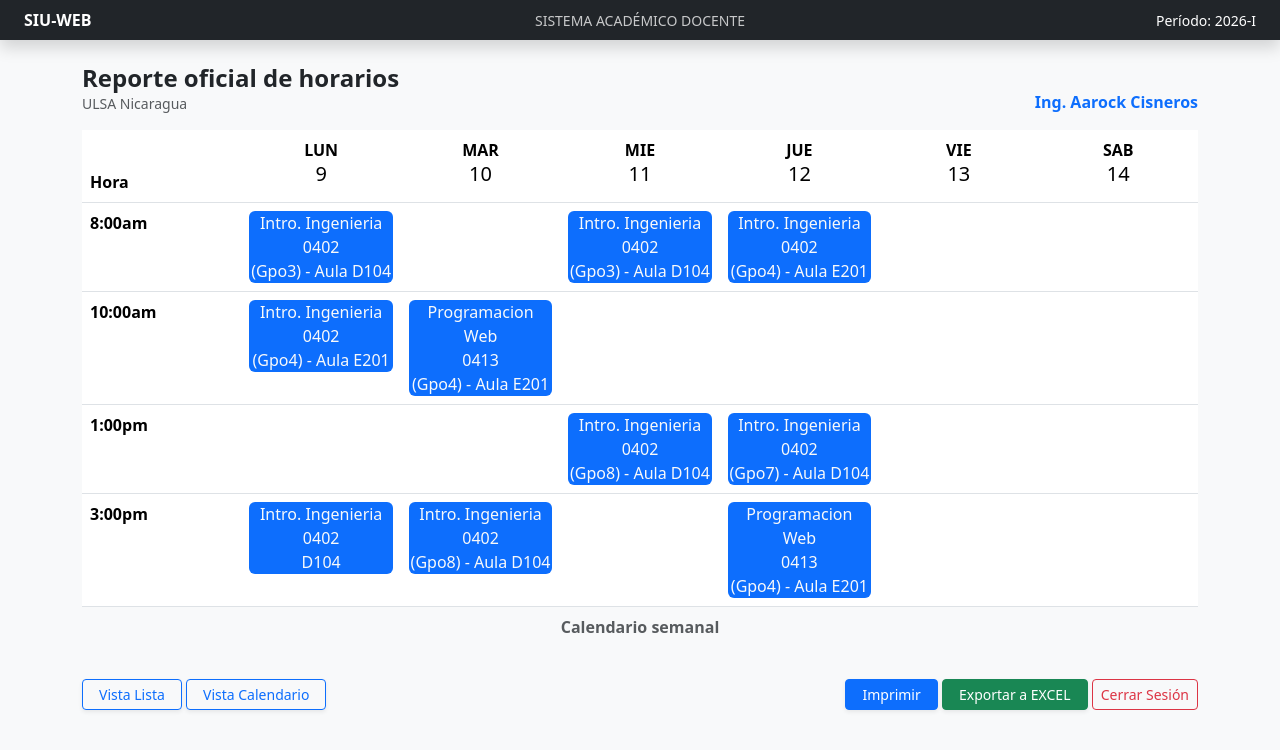
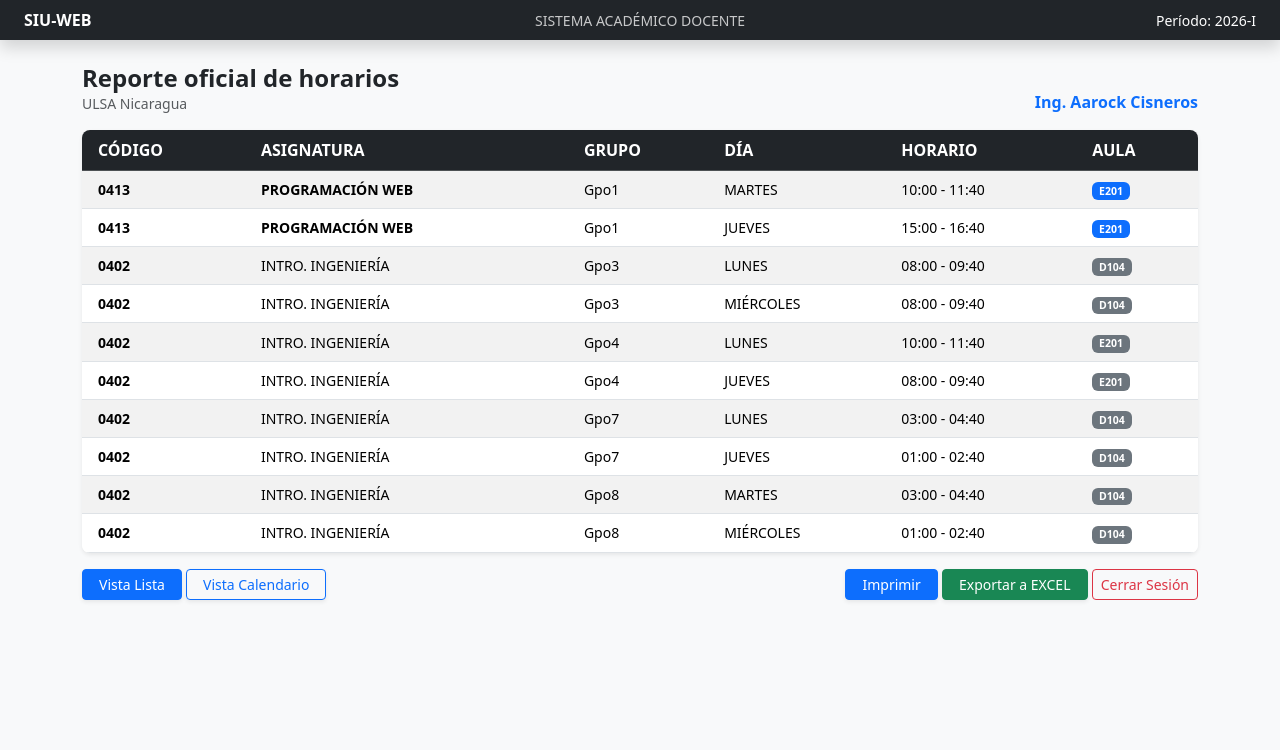
Before and after one commit to ItsRhyas/reto-bootstrap, a plain HTML site: page index.html in a window 1280 px wide. Both pictures are taken after a click on the button "Vista Lista". Drawn offline with nearby package versions, Linux system fonts and the light colour scheme.

Commit message:
Javascript aplicado

```diff
--- a/index.html
+++ b/index.html
@@ -42,7 +42,7 @@
         </p>
       </header>
 
-      <section class="visually-hidden">
+      <section id="lista">
         <div class="card shadow-sm border-0 rounded-3 overflow-hidden">
           <div class="table-responsive">
             <table class="table table-striped table-hover m-0 align-middle">
@@ -144,11 +144,11 @@
       </section>
 
       <section
-        class="visually-hidden"
-        id="calendario"
+        id="calendario-vista"
+        class="table-responsive d-none"
+        aria-labelledby="calendario-title"
         aria-hidden="true"
-      ></section>
-      <section class="table-responsive" aria-labelledby="calendario-title">
+      >
         <h2 id="calendario-title" class="visually-hidden">
           Calendario semanal
         </h2>
@@ -282,10 +282,18 @@
 
       <footer class="d-flex justify-content-between">
         <section class="btn-md-group mt-3 mb-5">
-          <button class="btn btn-outline-primary btn-sm px-3 shadow-sm mb-1">
+          <button
+            id="btnLista"
+            class="btn btn-outline-primary btn-sm px-3 shadow-sm mb-1"
+            aria-pressed="true"
+          >
             <i class="bi bi-printer"></i> Vista Lista
           </button>
-          <button class="btn btn-outline-primary btn-sm px-3 shadow-sm mb-1">
+          <button
+            id="btnCalendario"
+            class="btn btn-outline-primary btn-sm px-3 shadow-sm mb-1"
+            aria-pressed="false"
+          >
             <i class="bi bi-printer"></i> Vista Calendario
           </button>
         </section>
@@ -302,5 +310,6 @@
         </section>
       </footer>
     </main>
+    <script src="vista.js"></script>
   </body>
 </html>
--- a/vista.js
+++ b/vista.js
@@ -0,0 +1,45 @@
+document.addEventListener("DOMContentLoaded", () => {
+  const listaSection = document.getElementById("lista");
+  const calendarioSection = document.getElementById("calendario-vista");
+  const btnLista = document.getElementById("btnLista");
+  const btnCalendario = document.getElementById("btnCalendario");
+
+  if (!listaSection || !calendarioSection || !btnLista || !btnCalendario) {
+    return;
+  }
+
+  const showLista = () => {
+    listaSection.classList.remove("d-none");
+    listaSection.removeAttribute("aria-hidden");
+    calendarioSection.classList.add("d-none");
+    calendarioSection.setAttribute("aria-hidden", "true");
+    btnLista.classList.add("active");
+    btnLista.setAttribute("aria-pressed", "true");
+    btnCalendario.classList.remove("active");
+    btnCalendario.setAttribute("aria-pressed", "false");
+  };
+
+  const showCalendario = () => {
+    calendarioSection.classList.remove("d-none");
+    calendarioSection.removeAttribute("aria-hidden");
+    listaSection.classList.add("d-none");
+    listaSection.setAttribute("aria-hidden", "true");
+    btnCalendario.classList.add("active");
+    btnCalendario.setAttribute("aria-pressed", "true");
+    btnLista.classList.remove("active");
+    btnLista.setAttribute("aria-pressed", "false");
+  };
+
+  // Default view: Lista
+  showLista();
+
+  btnLista.addEventListener("click", (e) => {
+    e.preventDefault();
+    showLista();
+  });
+
+  btnCalendario.addEventListener("click", (e) => {
+    e.preventDefault();
+    showCalendario();
+  });
+});
```
